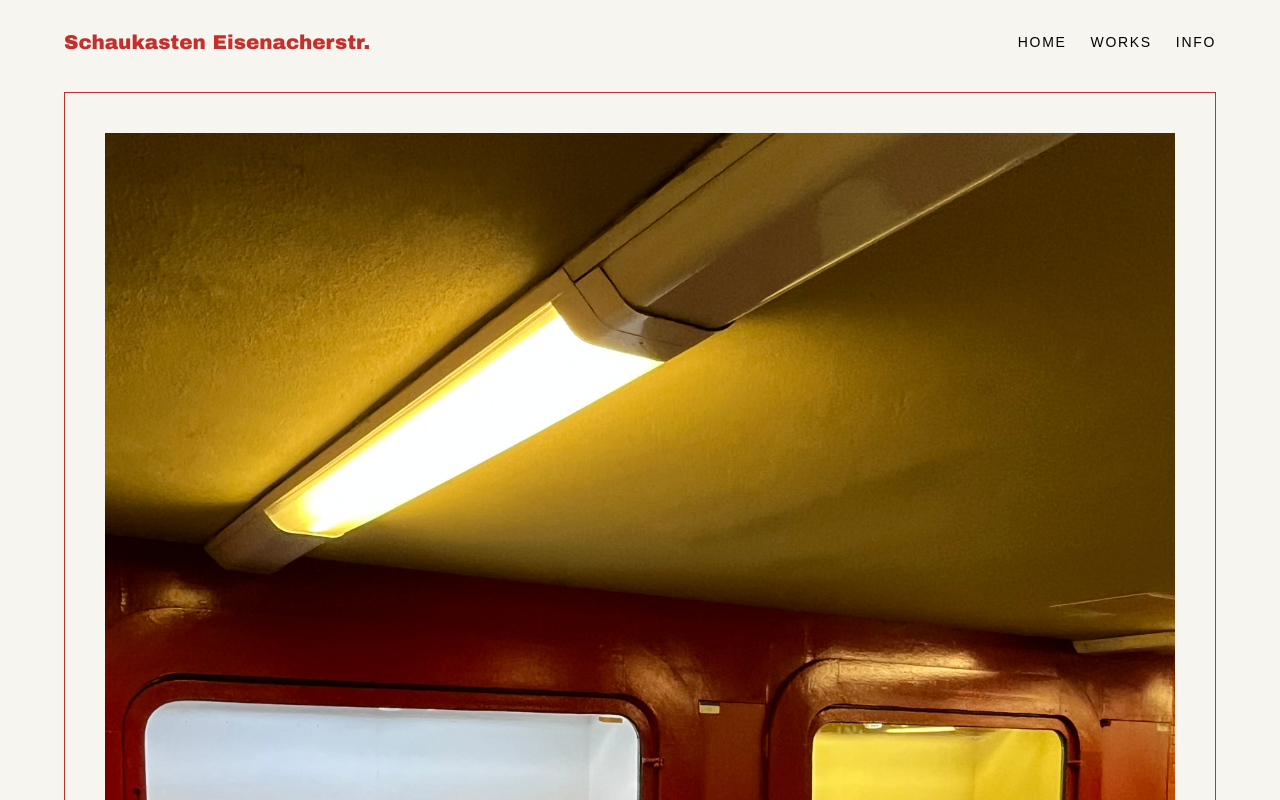
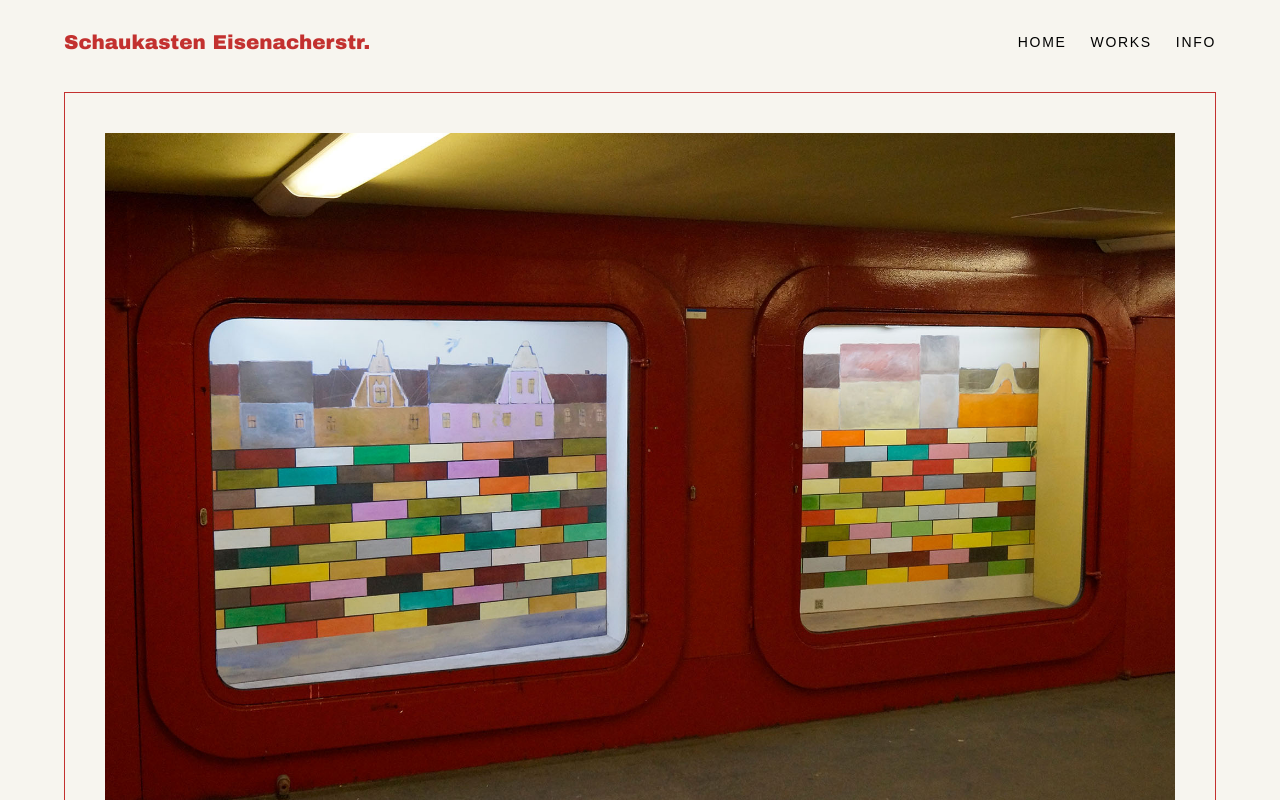
Before and after one commit to jr0blank/schaukasten-eisenacher, a Next.js app: page / in a window 1280 px wide. Shown: the top 800 px of the page. Built offline with nearby package versions, Linux system fonts and the light colour scheme.

Commit message:
Add installation hero image

```diff
--- a/app/page.tsx
+++ b/app/page.tsx
@@ -26,8 +26,8 @@ export default function Home() {
       <section className="border border-[#c3312f] p-5 md:p-10">
 
         <Image
-          src="/images/placeholder.jpeg"
-          alt="Installation view"
+         src="/images/hero-installation.jpg"
+          alt="Installation view of Zwei Bilder für zwei Schaukästen"
           width={1400}
           height={1000}
           className="w-full h-auto"
```
Also changed, not shown: public/images/hero-installation.jpg (added).
